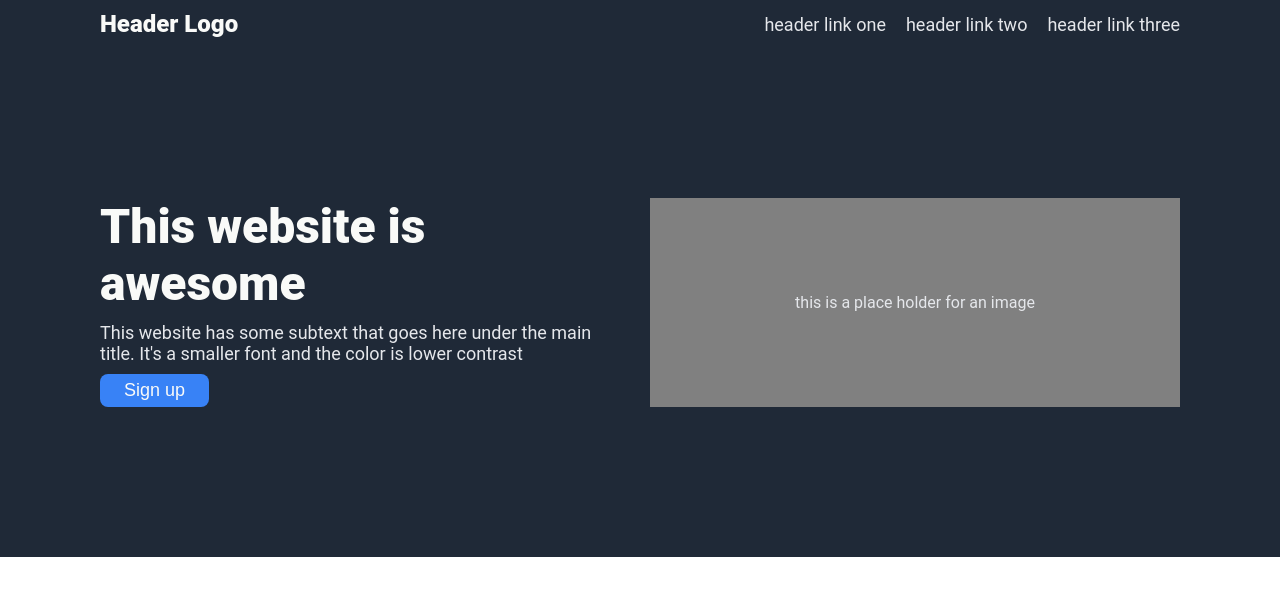
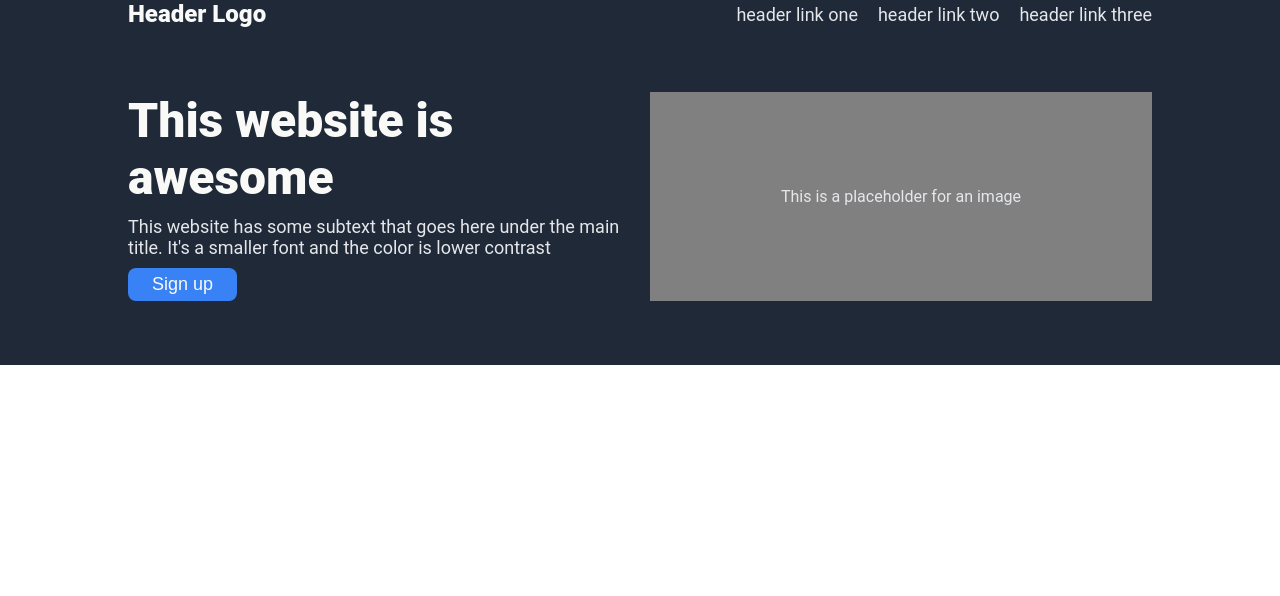
Before and after one commit to kuang-j-wei/flexbox-capstone, a plain HTML site: page index.html in a window 1280 px wide. Drawn offline with Linux system fonts and the light colour scheme.

Commit message:
Combine both top header and hero into one container

```diff
--- a/index.html
+++ b/index.html
@@ -8,8 +8,8 @@
     <link rel="stylesheet" href="style.css">
 </head>
 <body>
-    <!-- TODO: Merge entire header with top-content into one containre -->
     <div class="header">
+        <div class="banner">
             <span class="logo">Header Logo</span>
             <div class="header-link-container">
                 <ul>
@@ -19,7 +19,7 @@
                 </ul>
             </div>
         </div>
-    <div class="top-content">
+        <div class="header-content">
             <div class="content-text">
                 <div class="main-title">
                     This website is awesome
@@ -32,7 +32,9 @@
                 </button>
             </div>
             <div class="content-img">
-            <span>this is a place holder for an image</span>
+                This is a placeholder for an image
+                <!-- <img src="img/mountain.jpg" alt="A picture of mountain valley during sunset"> -->
+            </div>
         </div>
     </div>
 </body>
--- a/style.css
+++ b/style.css
@@ -8,10 +8,19 @@ body {
 
 .header {
     display: flex;
+    flex-direction: column;
     background-color: #1F2937;
+    /* justify-content: space-between; */
+    /* align-items: center; */
+    /* gap: 150px 100px; */
+    padding-left: 128px;
+    padding-right: 128px;
+}
+
+.banner {
+    display: flex;
     justify-content: space-between;
     align-items: center;
-    padding: 10px 100px;
 }
 
 .header .logo {
@@ -37,42 +46,42 @@ a {
     margin-left: 16px;
 }
 
-/* TODO: Merge entire header with top-content into one containre*/
-.top-content {
-    /* border: dotted; */
+.header-content {
     display: flex;
-    padding: 150px 100px;
     background-color: #1F2937;
     gap: 20px;
+    padding-top: 64px;
+    padding-bottom: 64px;
+    justify-content: space-between;
 }
 
-.top-content .content-text {
+.header-content .content-text {
     flex: 1;
 }
 
-.top-content .main-title {
+.header-content .main-title {
     font-size: 48px;
     font-weight: 800;
     color: #F9FAF8;
     margin-bottom: 10px;
 }
 
-.top-content .subtext {
+.header-content .subtext {
     font-size: 18px;
     color: #E5E7EB;
     margin-bottom: 10px;
 }
 
-.top-content .content-img {
+.header-content .content-img {
     background-color: gray;
     display: flex;
-    flex: 1;
     justify-content: center;
     align-items: center;
-    color: #E5E7EB
+    color: #E5E7EB;
+    flex: 1;
 }
 
-.top-content button {
+.header-content button {
     background-color: #3882F6;
     color: #F9FAF8;
     padding: 6px 24px;
```
Lines whose indentation alone changed are shown as unchanged.
